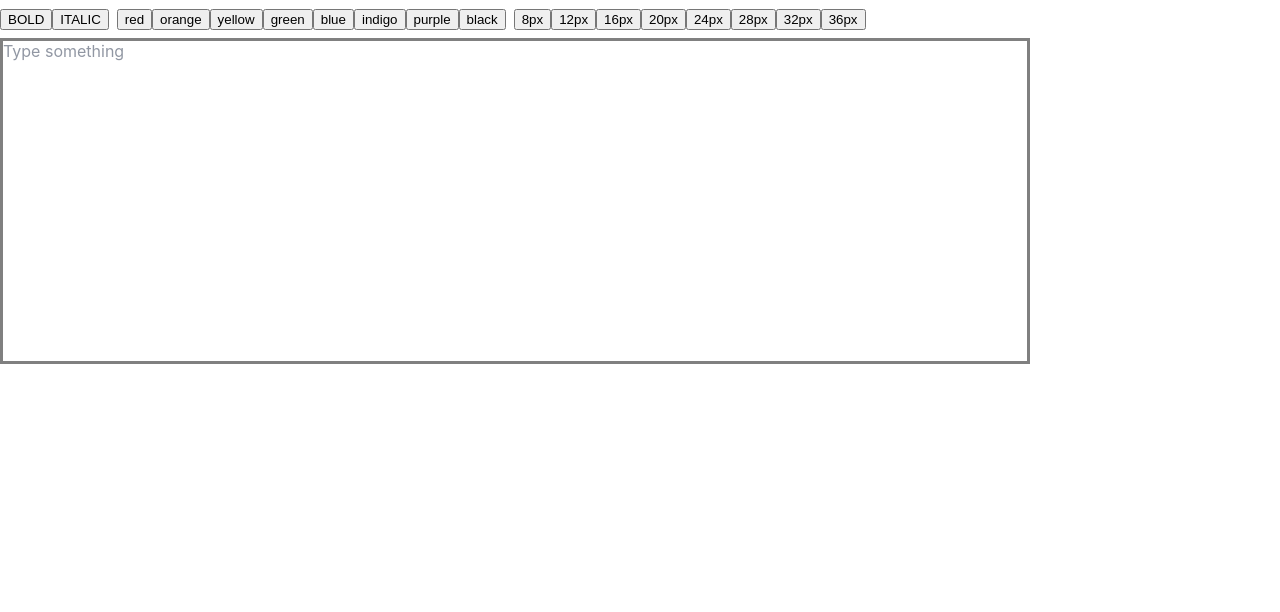
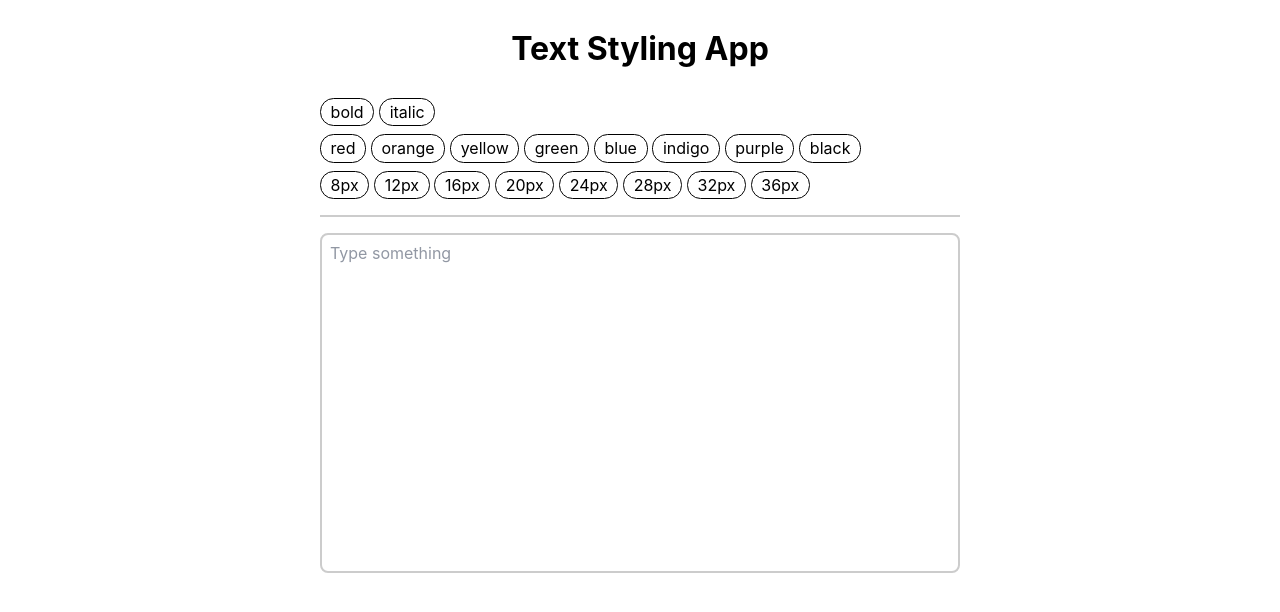
Before and after one commit to Ak1t0-Dev/text-styling-app, a React (Create React App) app: page / in a window 1280 px wide. Shown: the top 612 px of the page. Built offline with nearby package versions, Linux system fonts and the light colour scheme.

Commit message:
style: adjusted flex to components and replaced a button tag with an inline-block span

```diff
--- a/src/App.css
+++ b/src/App.css
@@ -1,6 +1,9 @@
 .app {
   display: flex;
   flex-direction: column;
-  justify-content: center;
+  text-align: center;
+  min-width: 375px;
+  width: 50%;
   gap: 0.5rem;
+  margin: 0 auto;
 }
--- /dev/null
+++ b/src/components/Button/Button.css
@@ -0,0 +1,7 @@
+.styleButton {
+    display: inline-block;
+    padding: 0.2rem 0.6rem;
+    cursor: pointer;
+    border: 1px solid black;
+    border-radius: 0.85rem;
+}
--- a/src/components/Button/Button.tsx
+++ b/src/components/Button/Button.tsx
@@ -1,5 +1,5 @@
 import { EditorState } from "draft-js";
-import React from "react";
+import "./Button.css";
 
 interface ButtonProps {
   editorState: EditorState;
@@ -9,5 +9,9 @@ interface ButtonProps {
 }
 
 export const Button = ({ inlineStyle, title, onClick }: ButtonProps) => {
-  return <button onClick={() => onClick(inlineStyle)}>{title}</button>;
+  return (
+    <span className="styleButton" onClick={() => onClick(inlineStyle)}>
+      {title}
+    </span>
+  );
 };
--- a/src/components/TextEditor/TextEditor.css
+++ b/src/components/TextEditor/TextEditor.css
@@ -1,13 +1,27 @@
 .editor {
-    border:3px solid gray;
-    border-radius: gray;
-    width:80%;
+    border:2px solid #ccc;
+    border-radius: 0.5rem;
     height: 40vh;
+    padding: 0.5rem;
 }
 
-.button-list {
+.styles-container {
     margin-top: 0.5rem;
     display: flex;
-    flex-direction: row;
+    flex-direction: column;
     gap: 0.5rem;
 }
+
+.styles-list {
+    display: flex;
+    flex-direction: row;
+    gap: 0.3rem;
+    flex-wrap: wrap;
+}
+
+.divider{
+    width: 100%;
+    height: 2px;
+    background-color: #ccc;
+    margin: 0.5rem 0;
+}
--- a/src/components/TextEditor/TextEditor.tsx
+++ b/src/components/TextEditor/TextEditor.tsx
@@ -16,22 +16,23 @@ export const TextEditor = () => {
 
   return (
     <>
-      <div className="button-list">
-        <div>
+      <div className="styles-container">
+        <h1>Text Styling App</h1>
+        <div className="styles-list">
           <Button
             inlineStyle={"BOLD"}
-            title={"BOLD"}
+            title={"bold"}
             editorState={editorState}
             onClick={handleClick}
           />
           <Button
             inlineStyle={"ITALIC"}
-            title={"ITALIC"}
+            title={"italic"}
             editorState={editorState}
             onClick={handleClick}
           />
         </div>
-        <div>
+        <div className="styles-list">
           {Object.keys(COLORS).map((color) => (
             <Button
               key={color}
@@ -42,7 +43,7 @@ export const TextEditor = () => {
             />
           ))}
         </div>
-        <div>
+        <div className="styles-list">
           {Object.keys(FONTSIZE).map((size) => (
             <Button
               key={size}
@@ -54,6 +55,7 @@ export const TextEditor = () => {
           ))}
         </div>
       </div>
+      <div className="divider"></div>
       <div className="editor">
         <Editor
           editorState={editorState}
```
